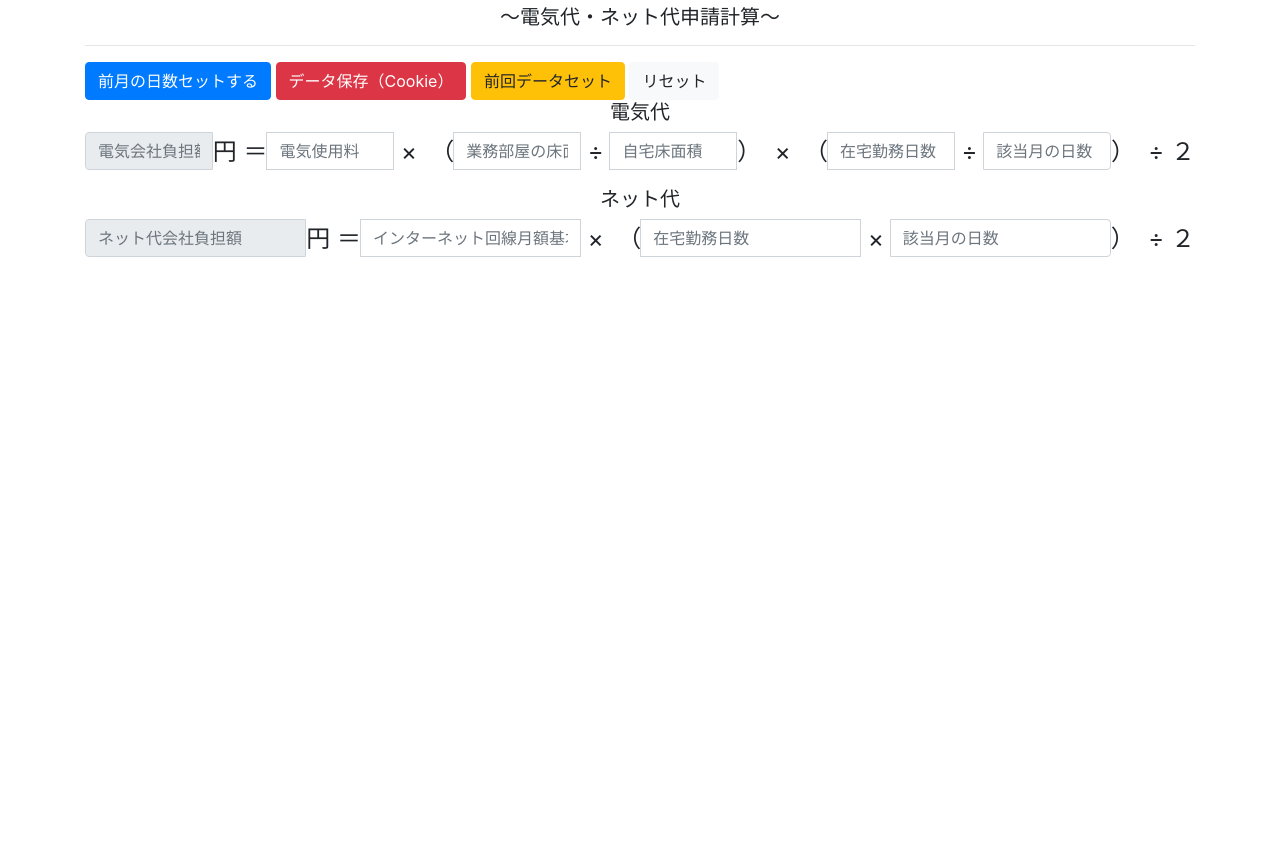
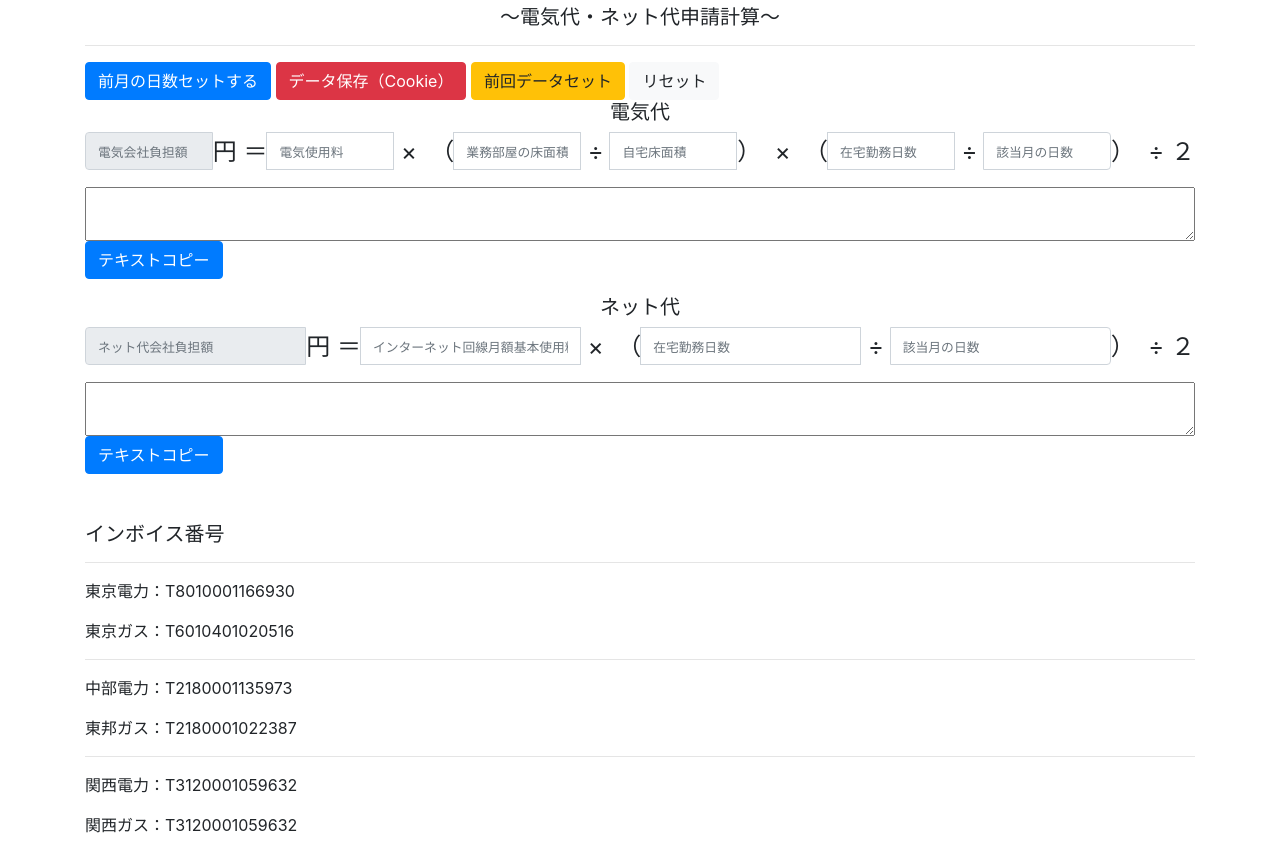
Before and after one commit to moto1408/keihi_calc, a plain HTML site: page index.html in a window 1280 px wide. Shown: the part 41-894 px from the top of the page. Before the commit the page ends 800 px from the top, so only its background shows below. Drawn offline with nearby package versions, Linux system fonts and the light colour scheme.

Commit message:
計算式のコピー実装

```diff
--- a/index.html
+++ b/index.html
@@ -54,6 +54,12 @@ $(function () {
     	let ele_calc = (ele_price * (ele_area_work / ele_area_full ) * (ele_day_work / ele_day_full)) / 2;
     	ele_calc = Math.round(ele_calc);
     	$('input[name=ele_calc]').val([ele_calc]);
+
+		const formatter = new Intl.NumberFormat('ja-JP');
+
+		let ele_template_text = '';
+		ele_template_text = `テレワーク日数：${ele_day_work}日\n計算式：${formatter.format(ele_calc)}円 = ${formatter.format(ele_price)}(${ele_area_work} ÷ ${ele_area_full} ) × ( ${ele_day_work} ÷ ${ele_day_full})  ÷ 2`;
+		$('.ele_template').val(ele_template_text);
     }
 
     function net_calc()
@@ -76,6 +82,12 @@ $(function () {
     	let net_calc = (net_price * (net_day_work / net_day_full)) / 2;
     	net_calc = Math.round(net_calc);
     	$('input[name=net_calc]').val([net_calc]);
+
+		const formatter = new Intl.NumberFormat('ja-JP');
+
+		let net_template_text = '';
+		net_template_text = 'テレワーク日数：' + net_day_work + '日\n計算式：' + formatter.format(net_calc) + '円 = ' + formatter.format(net_price) + ' × (' + net_day_work + ' ÷ ' + net_day_full  + ')  ÷ 2';
+		$('.net_template').val(net_template_text);
     }
 
     // 前月の日数を入れる
@@ -171,6 +183,18 @@ $(function () {
     	$('input[name=net_day_full]').val([cookies.net_day_full]);
     });
 
+	// 「テキストコピー」電気
+	$('.ele_template_copy').on('click', function(){
+		let copy_text = $('.ele_template').val();
+		navigator.clipboard.writeText(copy_text);
+	});
+
+	// 「テキストコピー」ネット
+	$('.net_template_copy').on('click', function(){
+		let copy_text = $('.net_template').val();
+		navigator.clipboard.writeText(copy_text);
+	});
+
     function getCookies(){
     	var obj = {};
 	    var cookies = document.cookie; //全てのcookieを取り出して
@@ -189,6 +213,13 @@ $(function () {
 {
 	line-height: 39px;
     font-size: x-large;
+}
+textarea {
+	width: 100%;
+}
+input::placeholder,
+textarea::placeholder {
+  font-size: 0.8em; /* 80%のサイズ */
 }
 </style>
 </head>
@@ -220,6 +251,8 @@ $(function () {
 				）
 				&nbsp;÷&nbsp;２
 			</div>
+			<textarea class="ele_template"></textarea>
+			<p class="btn btn-primary ele_template_copy">テキストコピー</p>
 
             <p class="h5 text-center">ネット代</p>
             <div class="input-group mb-3 chosei">
@@ -227,11 +260,27 @@ $(function () {
 				<input type="text" name="net_price" class="form-control" placeholder="インターネット回線月額基本使用料">&nbsp;×&nbsp;
 				（
 					<input type="text" name="net_day_work" class="form-control" placeholder="在宅勤務日数">
-					&nbsp;×&nbsp;
+					&nbsp;÷&nbsp;
 					<input type="text" name="net_day_full" class="form-control" placeholder="該当月の日数">
 				）
 				&nbsp;÷&nbsp;２
 			</div>
+			<textarea class="net_template"></textarea>
+			<button class="btn btn-primary net_template_copy">テキストコピー</button>
+			<div class="mt-5">
+				<h5>インボイス番号</h5>
+				<hr>
+				<p>東京電力：T8010001166930</p>
+				<p>東京ガス：T6010401020516</p>
+				<hr>
+				<p>中部電力：T2180001135973</p>
+				<p>東邦ガス：T2180001022387</p>
+				<hr>
+				<p>関西電力：T3120001059632</p>
+				<p>関西ガス：T3120001059632 </p>
+			</div>
+		</div>
+
 
     </body>
 </html>
```
